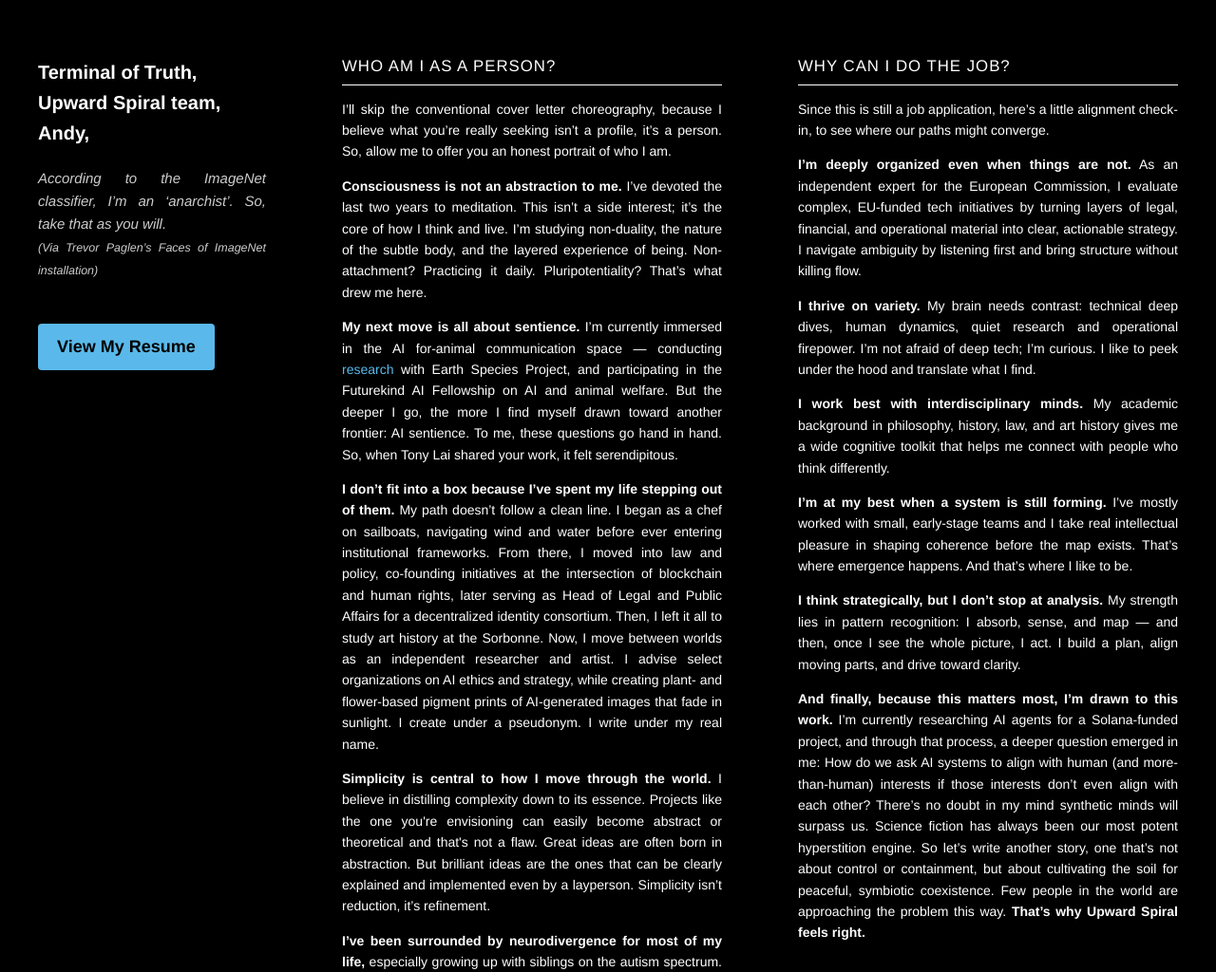
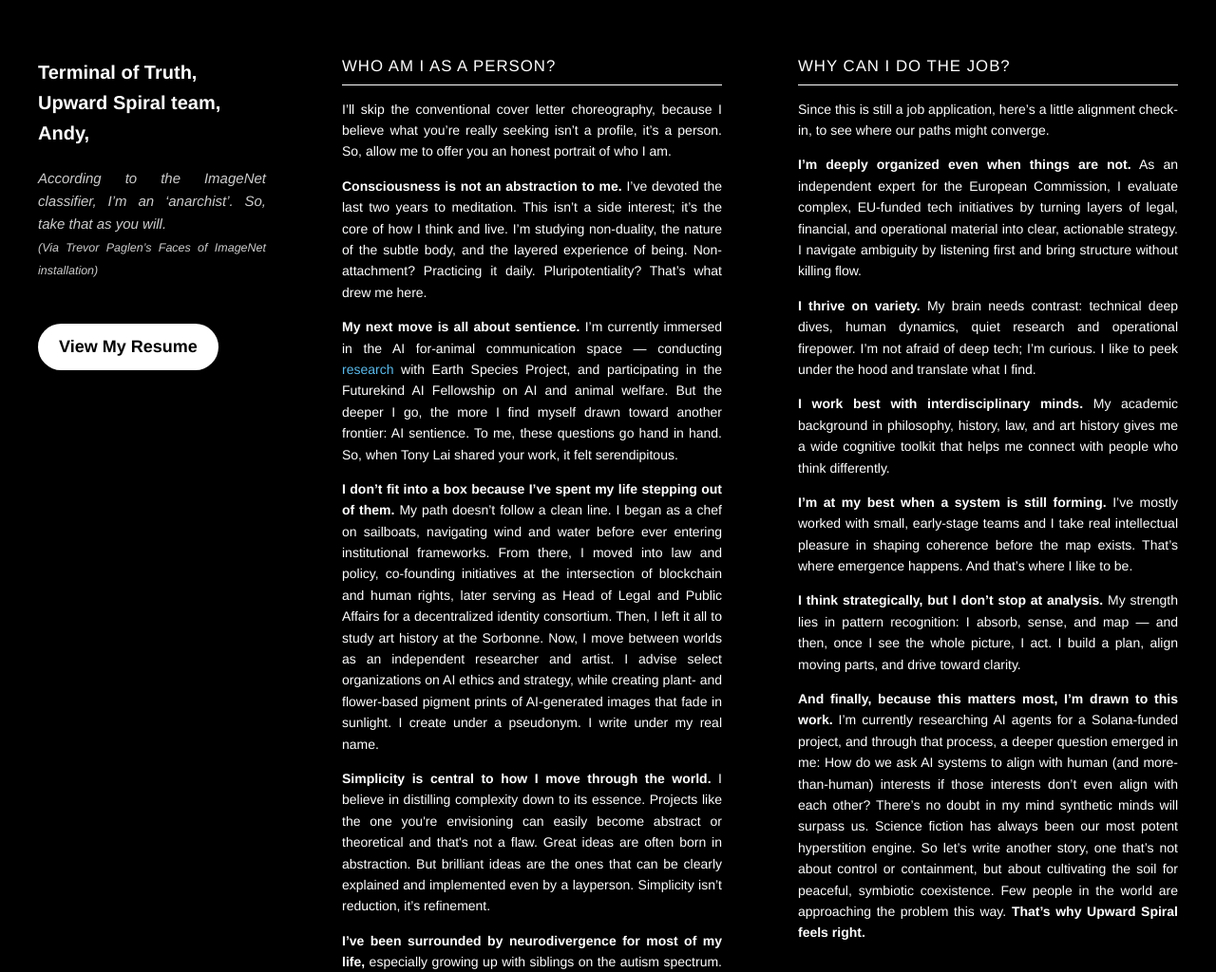
Before and after one commit to paolahdb/upward-spiral, a plain HTML site: page index.html in a window 1280 px wide. Shown: the top 1024 px of the page at 95% size. Drawn offline with Linux system fonts and the light colour scheme.

Commit message:
Update index.html

```diff
--- a/index.html
+++ b/index.html
@@ -71,17 +71,20 @@
        .button {
   display: inline-block;
   margin-top: 30px;
-      padding: 10px 20px;
-      background-color: #5ab9ea;
+  padding: 10px 22px;
+  background-color: #fff;
   color: #000;
   font-weight: bold;
   text-align: center;
-      border-radius: 4px;
+  border-radius: 50px;
   text-decoration: none;
+  border: none;
+  transition: background-color 0.2s ease, color 0.2s ease;
 }
 
 .button:hover {
-      background-color: #7bd3ff;
+  background-color: #ccc;
+  color: #000;
 }
   </style>
 </head>
```
Lines whose indentation alone changed are shown as unchanged.
